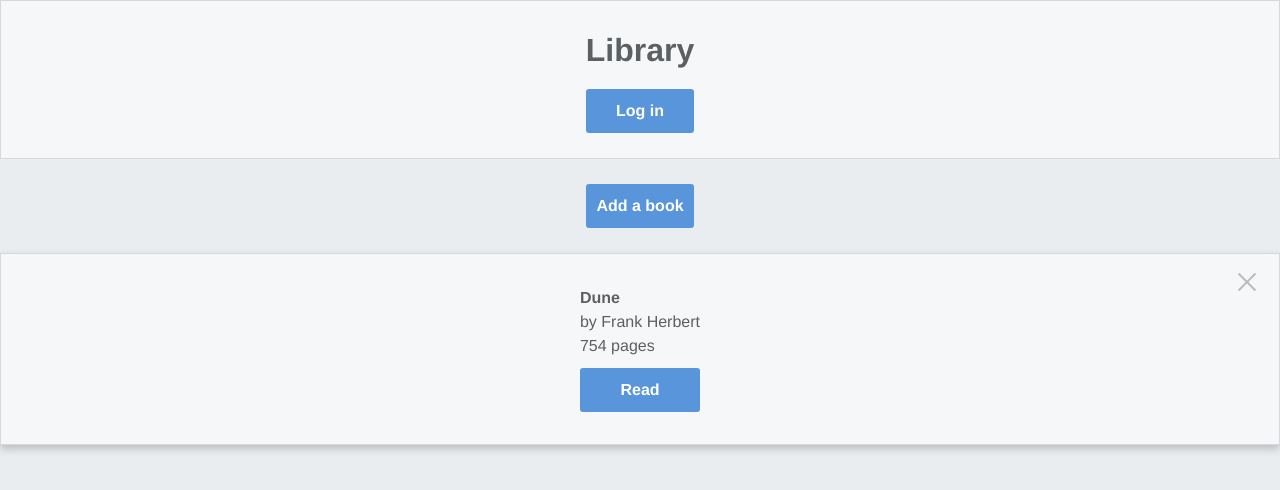
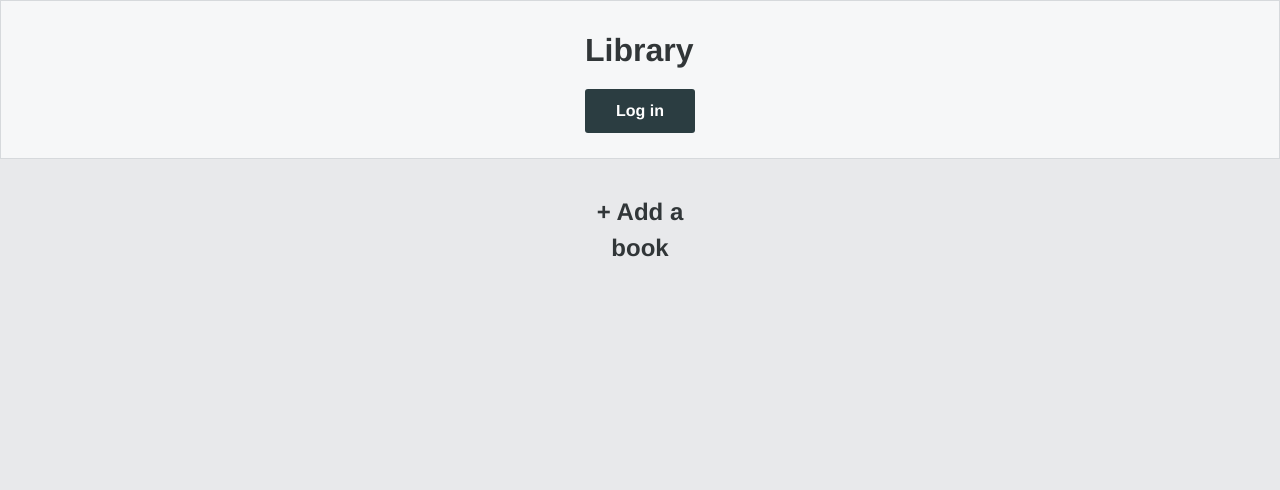
Before and after one commit to tmykkanen/TOP_library, a website: page index.html in a window 1280 px wide. Drawn offline with Linux system fonts and the light colour scheme.

Commit message:
added styling with css varialbes and consistent button sizing

```diff
--- a/index.html
+++ b/index.html
@@ -9,17 +9,10 @@
 <body>
   <div class="header-container">
     <h1>Library</h1>
-    <button class="login" type="button">Log in</button>
+    <button class="button login" type="button">Log in</button>
   </div>
-  <button class="show-modal button">Add a book</button>
+  <button class="show-modal button">+ Add a book</button>
   <div class="book-cards-container">
-    <div class="book-card" data-title="Dune">
-      <a href="#" class="remove-btn"></a>
-      <h4>Dune</h4>
-      <p>by Frank Herbert</p>
-      <p>754 pages</p>
-      <button class="button Read" type="button">Read</button>
-    </div>
   </div>
   <dialog class="modal">
     <div class="form-container">
--- a/script.js
+++ b/script.js
@@ -2,6 +2,7 @@
 
 // [ ] Clean up console logs + eslint overrides
 // [X] Message for invalid forms
+// [ ] Clean up class names (esp for buttons)
 
 class Book {
   constructor(title, author, pages, status) {
--- a/style.css
+++ b/style.css
@@ -1,6 +1,6 @@
 /*  [ ] Finalize sizing for small screens
     [ ] Add media queries and custom styles for larger screens
-    [ ] Color scheme w/ css variables
+    [X] Color scheme w/ css variables
     [X] Style form
     [ ] Consistent button sizing (Read / Not Read)
 */
@@ -39,21 +39,91 @@ p, h1, h2, h3, h4, h5, h6 {
 }
 /* END RESET */
 
+/* ------ COLORS ------ */
+
 :root {
-  color: #5d6063;
+  /*
+  regular buttons
+  background
+  header / card background
+  read / unread status buttons
+  font colors
+  button font colors
+  toggle switch
+  validation fields
+  */
+
+  /*
+  ORG
+  --page-bg: #eaedf0;
+  --card-bg: #f6f7f8;
+  --card-border: #d6d9dc;
+  --button-regular: #5995da;
+  --button-read: green;
+  --button-unread: red;
+  --button-remove: #333;
+  --button-font-color: #fff;
+  --font-color: #5d6063;
+  --input-bg: #fff;
+  --slider-bg: #ccc;
+  --slider: #fff;
+  */
+
+}
+
+
+
+/*
+LIGHT GREY / WHITE
+Page BG
+Card BG
+Card Border
+input bg
+slider bg - grey
+slider
+
+#fefae0
+
+ACCENT
+Buttons - #22577a
+Read status - Lighter Green - #57CC99 - Blue #38A3A5
+slider toggled - Lighter Green
+
+DARK
+Font - #0e2635
+
+
+*/
+
+
+:root {
+  --page-bg: #E8E9EB;
+  --card-bg: #f6f7f8;
+  --card-border: #d6d9dc;
+  --button-regular: #2B3D41;
+  --button-read: #73956F;
+  --button-unread: #F28F3B;
+  --button-remove: #333;
+  --button-font-color: #fff;
+  --font-color: #313638;
+  --input-bg: #fff;
+  --slider-bg: #ccc;
+  --slider: #fff;
+
+  color: var(--font-color);
   font-family: "Helvetica", "Arial", sans-serif;
   font-size: 16px;
   line-height: 1.3;
 }
 
 body {
-  background-color: #eaedf0;
+  background-color: var(--page-bg);
 }
 
 /* ------ HEADER ------ */
 .header-container {
-  background-color: #f6f7f8;
-  border: 1px solid #d6d9dc;
+  background-color: var(--card-bg);
+  border: 1px solid var(--card-border);
   margin: 0 0 25px;
   padding: 25px;
   display: grid;
@@ -61,9 +131,9 @@ body {
 }
 
 .login {
-  background-color: #5995da;
+  background-color: var(--button-regular);
   font-weight: bold;
-  color: #fff;
+  color: var(--button-font-color);
   border: none;
   border-radius: 3px;
   padding: 10px;
@@ -73,9 +143,18 @@ body {
 
 /* ------ BOOKSHELF ------ */
 /* [ ] Rename .show-modal class to .add-a-book */
+/* [ ] Finish restyling button to be text w/ hover effect */
 .button.show-modal {
   margin: 0 auto 25px;
   display: block;
+  background: transparent;
+  color: inherit;
+  font-size: 24px;
+  width: 155px;
+}
+
+.button.show-modal:hover {
+  background-color: var(--card-bg);
 }
 
 .book-cards-container {
@@ -87,37 +166,40 @@ body {
 
 /* [ ] Clean up button styles */
 .button {
-  background-color: #5995da;
+  background-color: var(--button-regular);
   font-weight: bold;
-  color: #fff;
+  color: var(--button-font-color);
   border: none;
   border-radius: 3px;
   padding: 10px;
   cursor: pointer;
+  width: 110px;
 }
 
 .book-card {
   grid-column: span 6;
   display: grid;
   justify-content: center;
-  background-color: #f6f7f8;
+  background-color: var(--card-bg);
   box-shadow: 0 4px 8px 0 rgba(0, 0, 0, 0.2);
   transition: 0.3s;
-  border: 1px  solid #d6d9dc;
+  border: 1px  solid var(--card-border);
   /* border-radius: 3px; */
   padding: 16px 32px 32px;
+  text-align: center;
 }
 
 .book-card .button {
   margin-top: 10px;
+  justify-self: center;
 }
 
 .button.read {
-  background-color: green;
+  background-color: var(--button-read);
 }
 
 .button.unread {
-  background-color: red;
+  background-color: var(--button-unread);
 }
 
 /* Remove Button - https://codepen.io/brissmyr/pen/nLmreZ */
@@ -137,7 +219,7 @@ body {
   content: ' ';
   height: 24px;
   width: 2px;
-  background-color: #333;
+  background-color: var(--button-remove);
 }
 
 .remove-btn::before {
@@ -155,8 +237,8 @@ body {
   left: 50%;
   transform: translate(-50%, -50%);
 
-  background-color: #f6f7f8;
-  border: 1px solid #d6d9dc;
+  background-color: var(--card-bg);
+  border: 1px solid var(--card-border);
   border-radius: 3px;
   /* width: 300px; */
   /* height: 300px; */
@@ -183,8 +265,8 @@ body {
 }
 
 .input {
-  background-color: #fff;
-  border: 1px solid #d6d9dc;
+  background-color: var(--input-bg);
+  border: 1px solid var(--card-border);
   border-radius: 3px;
   /* margin-bottom: 15px; */
   padding: 5px 10px;
@@ -192,12 +274,12 @@ body {
 
 /* [ ] Finish styling for form validity https://www.silocreativo.com/en/css-rescue-improving-ux-forms/ */
 .input:valid {
-  background-color: green;
+  /* background-color: green; */
 }
 
 .input:focus:valid {
-  background-color: transparent;
-  border: 5px solid green;
+  /* background-color: transparent; */
+  /* border: 5px solid green; */
 }
 
 /* #commentform input:focus:valid,
@@ -207,11 +289,11 @@ body {
 } */
 
 .input:invalid {
-  background-color: red;
+  /* background-color: red; */
 }
 
 .input:focus::placeholder {
-  color: transparent;
+  /* color: transparent; */
 }
 
 /* CSS Toggle Switch - https://www.w3schools.com/howto/howto_css_switch.asp */
@@ -248,7 +330,7 @@ body {
   left: 0;
   right: 0;
   bottom: 0;
-  background-color: #ccc;
+  background-color: var(--slider-bg);
   -webkit-transition: .2s;
   transition: .2s;
   /* border-radius: 34px; */
@@ -264,18 +346,18 @@ body {
   width: 16px;
   left: 4px;
   bottom: 4px;
-  background-color: white;
+  background-color: var(--slider);
   -webkit-transition: .2s;
   transition: .2s;
   border-radius: 50%;
 }
 
 input:checked + .slider {
-  background-color: #5995da;
+  background-color: var(--button-regular);
 }
 
 input:focus + .slider {
-  box-shadow: 0 0 1px #5995da;
+  box-shadow: 0 0 1px var(--button-regular);
 }
 
 input:checked + .slider:before {
```
